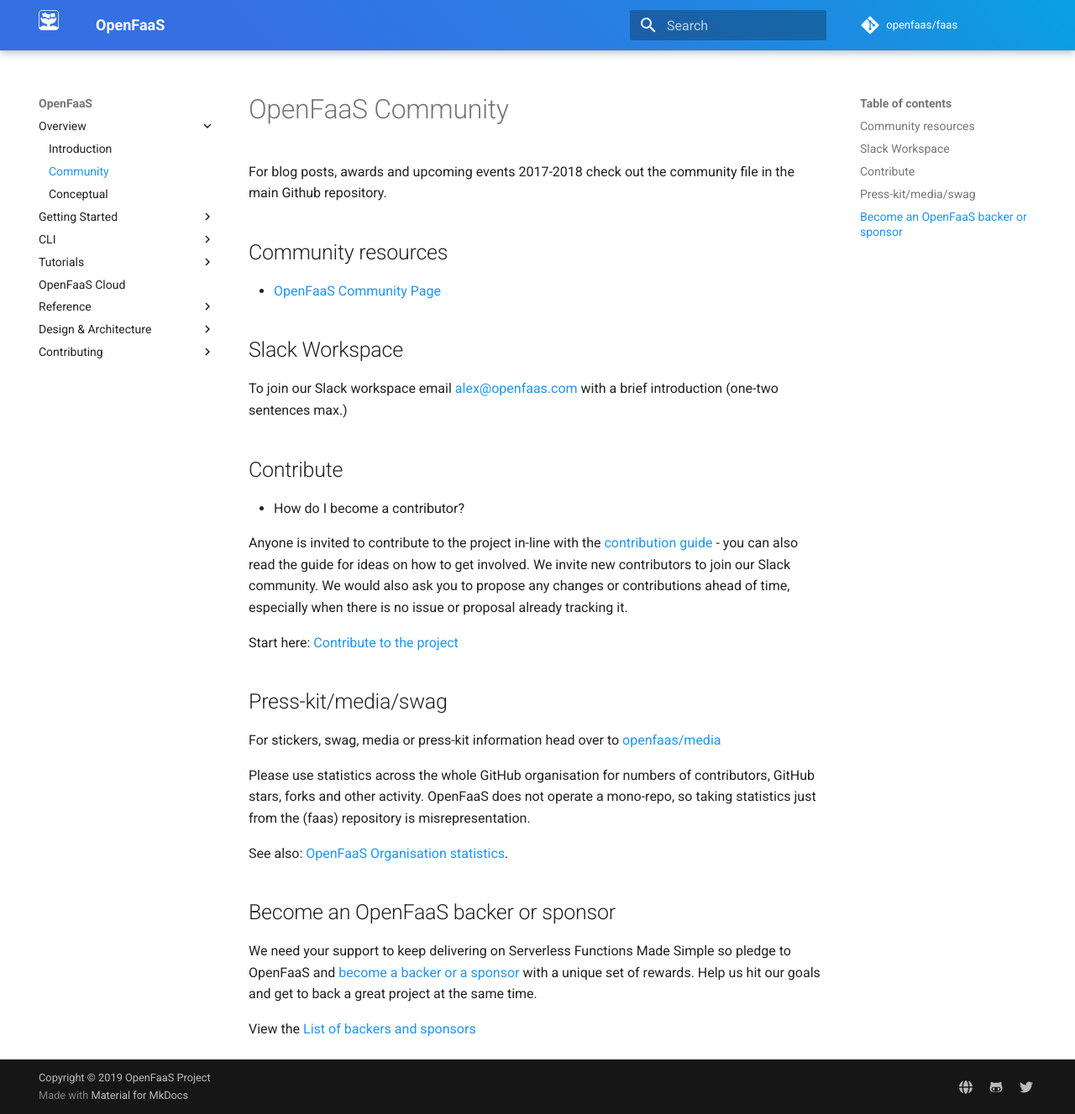
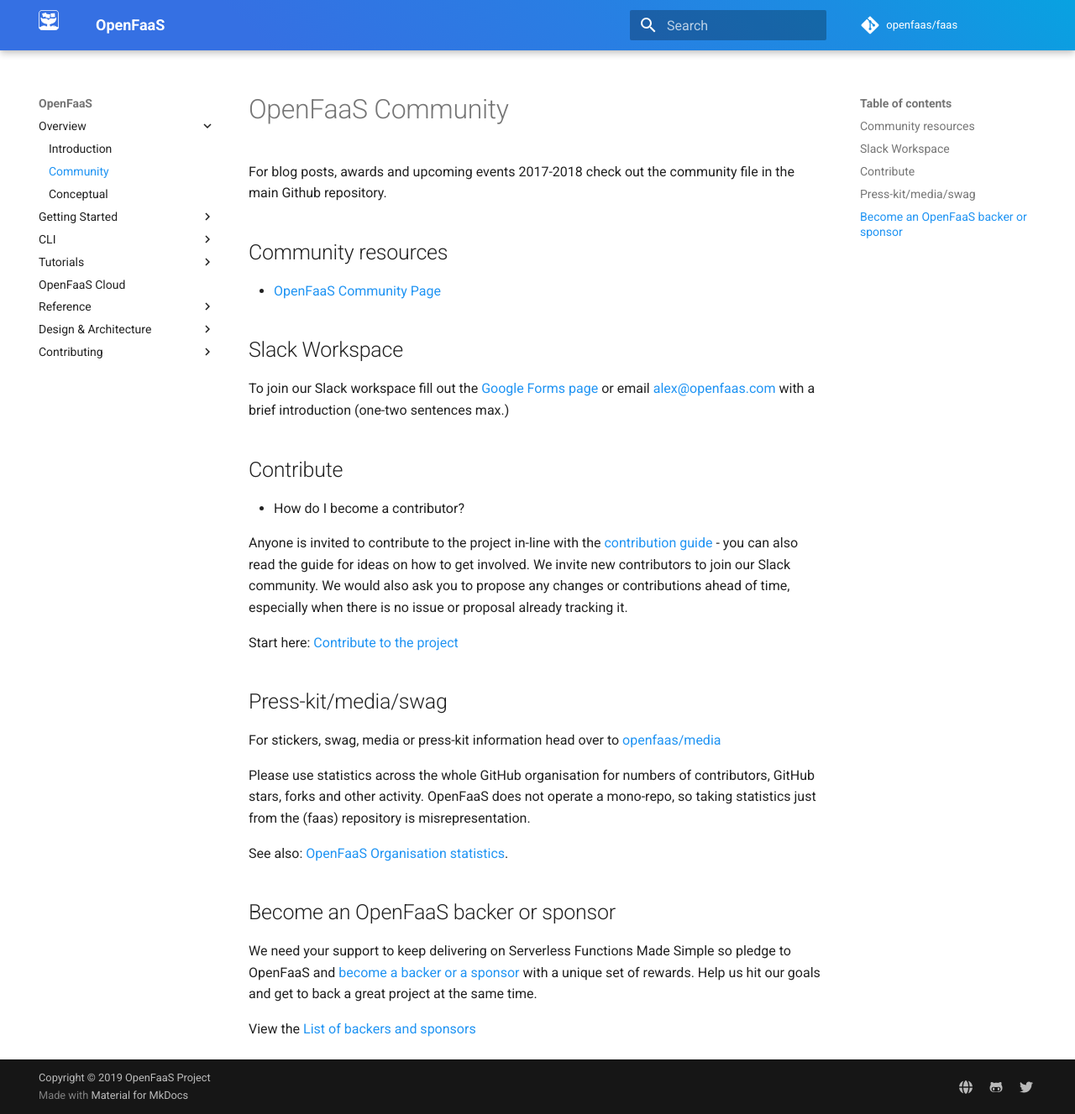
Before and after one commit to openfaas/docs, an MkDocs documentation site: the page built from docs/community.md, in a window 1280 px wide and 1327 px high. Shown: the whole window at 84% size. Built offline with MkDocs 1.6.1 and Material for MkDocs 9.7.7, drawn with Linux system fonts in a browser that asks for light colours; comment, search, counter and statistics services are not loaded.

Commit message:
Add Google Forms for Slack sign-up
Signed-off-by: Alex Ellis (VMware) <alexellis2@gmail.com>

```diff
--- a/docs/community.md
+++ b/docs/community.md
@@ -8,7 +8,7 @@ For blog posts, awards and upcoming events 2017-2018 check out the community fil
 
 ## Slack Workspace
 
-To join our Slack workspace email alex@openfaas.com with a brief introduction (one-two sentences max.)
+To join our Slack workspace fill out the [Google Forms page](https://goo.gl/forms/SqpLSdyzVoOboRqs1) or email alex@openfaas.com with a brief introduction (one-two sentences max.)
 
 ## Contribute
 
```
